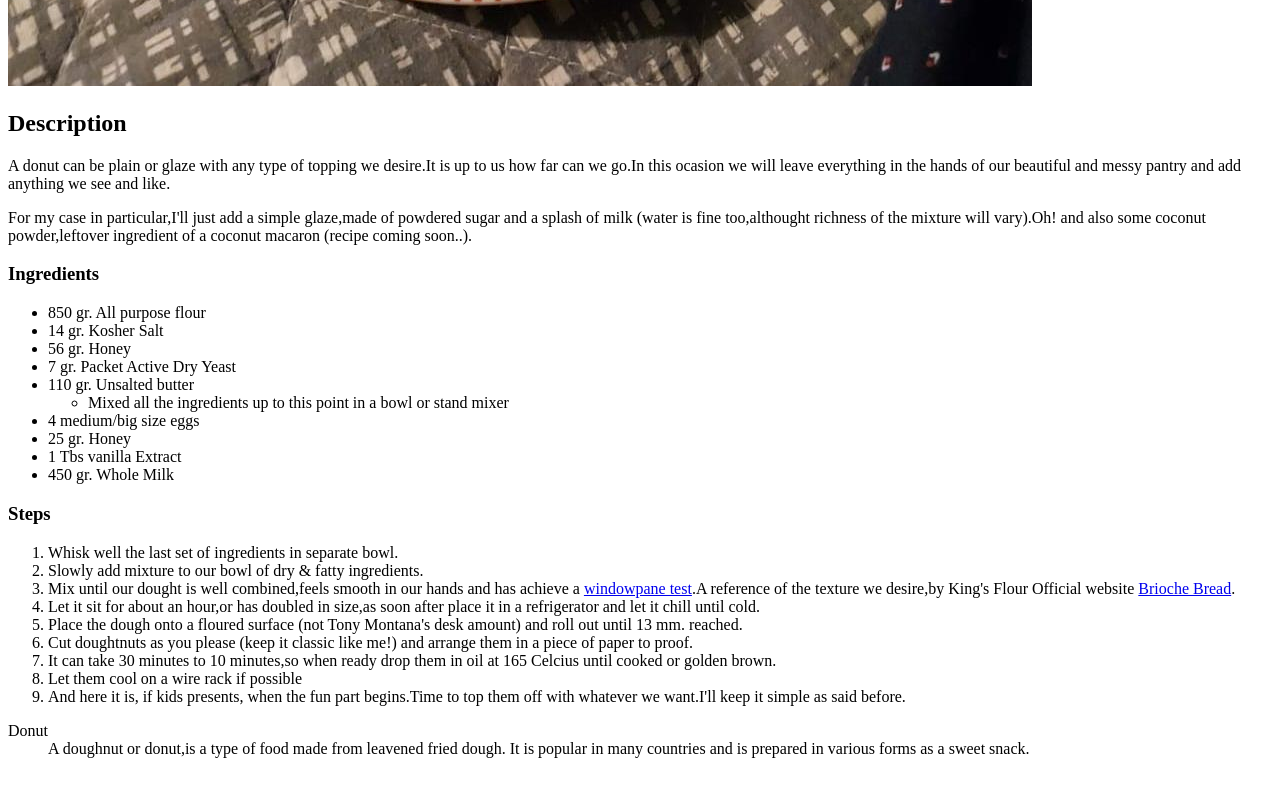
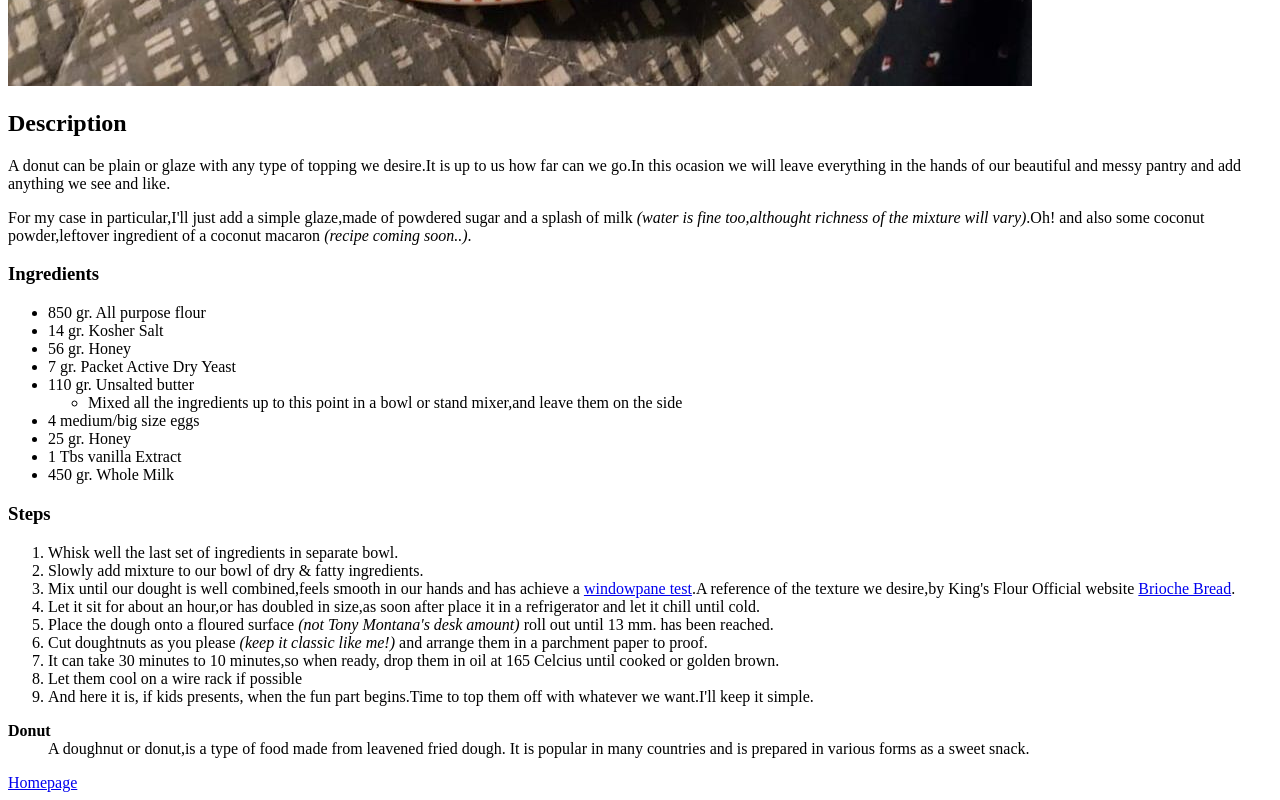
Before and after one commit to EdGoCu/odin-recipes, a plain HTML site: page recipes/donuts.html in a window 1280 px wide. Shown: the part 782-1582 px from the top of the page. Before the commit the page ends 1556 px from the top, so only its background shows below. Drawn offline with Linux system fonts and the light colour scheme.

Commit message:
Add small details.Also add return button.

```diff
--- a/recipes/donuts.html
+++ b/recipes/donuts.html
@@ -15,7 +15,7 @@
         <h2>Description</h2>
 
         <p>A donut can be plain or glaze with any type of topping we desire.It is up to us how far can we go.In this ocasion we will leave everything in the hands of our beautiful and messy pantry and add anything we see and like.</p>
-        <p>For my case in particular,I'll just add a simple glaze,made of powdered sugar and a splash of milk (water is fine too,althought richness of the mixture will vary).Oh! and also some coconut powder,leftover ingredient of a coconut macaron (recipe coming soon..).</p>
+        <p>For my case in particular,I'll just add a simple glaze,made of powdered sugar and a splash of milk <em>(water is fine too,althought richness of the mixture will vary)</em>.Oh! and also some coconut powder,leftover ingredient of a coconut macaron <em>(recipe coming soon..)</em>.</p>
 
         <h3>Ingredients</h3>
 
@@ -26,7 +26,7 @@
             <li>7 gr. Packet Active Dry Yeast</li>
             <li>110 gr. Unsalted butter
                 <ul>
-                    <li>Mixed all the ingredients up to this point in a bowl or stand mixer</li>
+                    <li>Mixed all the ingredients up to this point in a bowl or stand mixer,and leave them on the side</li>
                 </ul>
             </li>
             <li>4 medium/big size eggs</li>
@@ -42,18 +42,22 @@
             <li>Slowly add mixture to our bowl of dry & fatty ingredients.</li>
             <li>Mix until our dought is well combined,feels smooth in our hands and has achieve a <a href="https://www.abakingjourney.com/wp-content/uploads/2022/03/Brioche-Loaf-Process1.jpg">windowpane test</a>.A reference of the texture we desire,by King's Flour Official website <a href="https://www.kingarthurbaking.com/sites/default/files/blog-images/2015/06/Brioche-Buns-15.jpg">Brioche Bread</a>.</li>
             <li>Let it sit for about an hour,or has doubled in size,as soon after place it in a refrigerator and let it chill until cold.</li>
-            <li>Place the dough onto a floured surface (not Tony Montana's desk amount) and roll out until 13 mm. reached.</li>
-            <li>Cut doughtnuts as you please (keep it classic like me!) and arrange them in a piece of paper to proof.</li>
-            <li>It can take 30 minutes to 10 minutes,so when ready drop them in oil at 165 Celcius until cooked or golden brown.</li>
+            <li>Place the dough onto a floured surface <em>(not Tony Montana's desk amount)</em> roll out until 13 mm. has been reached.</li>
+            <li>Cut doughtnuts as you please <em>(keep it classic like me!)</em> and arrange them in a parchment paper to proof.</li>
+            <li>It can take 30 minutes to 10 minutes,so when ready, drop them in oil at 165 Celcius until cooked or golden brown.</li>
             <li>Let them cool on a wire rack if possible</li>
-            <li>And here it is, if kids presents, when the fun part begins.Time to top them off with whatever we want.I'll keep it simple as said before.</li>
+            <li>And here it is, if kids presents, when the fun part begins.Time to top them off with whatever we want.I'll keep it simple.</li>
         </ol>
 
         <dl>
-            <dt>Donut</dt>
+            <dt><strong>Donut</strong></dt>
             <dd>A doughnut or donut,is a type of food made from leavened fried dough. It is popular in many countries and is prepared in various forms as a sweet snack.</dd>
         </dl>
+
         <!-- This could add more interest in the website,although could be too much information for the viewer.Testing.-->
+
+        <a href="../index.html">Homepage</a>
+
     </body>
 
 </html>
```
Also changed, not shown: index.html (+1 -0 lines), recipes/creme-brulee.html (+6 -4 lines), recipes/pancakes.html (+3 -2 lines), img/kitchen.jpg (added).
